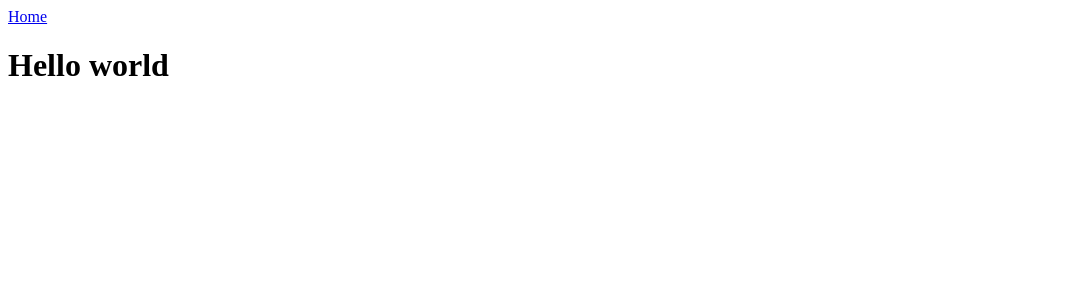
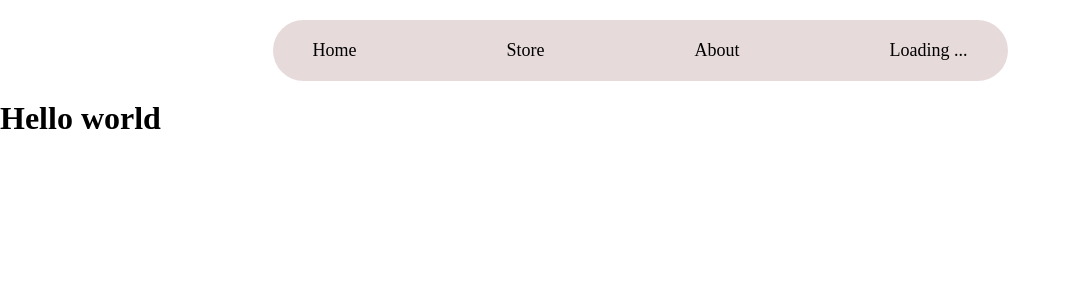
Before and after one commit to ScirbaMihail/my_ecommerce, a Django app: template templates/pages/home.html in a window 1280 px wide. Shown: the top 300 px of the page, without its empty margins (0-1071 px from the left). Run offline with Django 5.2, Linux system fonts and the light colour scheme; the template is opened without the code that fills it, so the values that code supplies are empty.

Commit message:
feat: site header

```diff
--- /dev/null
+++ b/static/public/pages/css/layout.css
@@ -0,0 +1,50 @@
+* {
+    margin: 0;
+    padding: 0;
+    box-sizing: border-box;
+}
+
+body {
+    padding-top: 100px;
+}
+
+#header-container {
+    position: absolute;
+    top: 0;
+    width: 100vw;
+    height: 100px;
+    background-color: white;
+
+    &,
+    & nav {
+        display: grid;
+        place-items: center;
+    }
+}
+
+#header-container nav {
+    background-color: rgb(231, 218, 218);
+    border-radius: 50px;
+    padding: 20px 40px;
+}
+
+#header-container nav ul {
+    list-style: none;
+    display: flex;
+    gap: 150px;
+
+    & li {
+
+        & a,
+        & p {
+            text-decoration: none;
+            font-size: 18px;
+            color: black;
+            transition: 0.3s ease-in-out;
+        }
+
+        & a:hover {
+            color: rgb(95, 94, 94);
+        }
+    }
+}
--- a/templates/layout.html
+++ b/templates/layout.html
@@ -1,16 +1,35 @@
+{% load static %}
+{% load i18n %}
+
 <!DOCTYPE html>
 <html lang="en">
   <head>
     <meta charset="UTF-8" />
     <meta name="viewport" content="width=device-width, initial-scale=1.0" />
-    {% block extra_css %}
+    <link rel="stylesheet" href="{% static 'public/pages/css/layout.css' %}" />
+    {% block extra_headers %}
 
     {% endblock %}
     <title>My ECommerce</title>
   </head>
   <body>
-    <header>
-      <a href="{% url 'public:pages-list' %}">Home</a>
+    <header id="header-container">
+      <nav>
+        <ul>
+          <li>
+            <a href="">Home</a>
+          </li>
+          <li>
+            <a href="">Store</a>
+          </li>
+          <li>
+            <a href="">About</a>
+          </li>
+          <li>
+            <p>Loading ...</p>
+          </li>
+        </ul>
+      </nav>
     </header>
     {% block content %}
 
```
